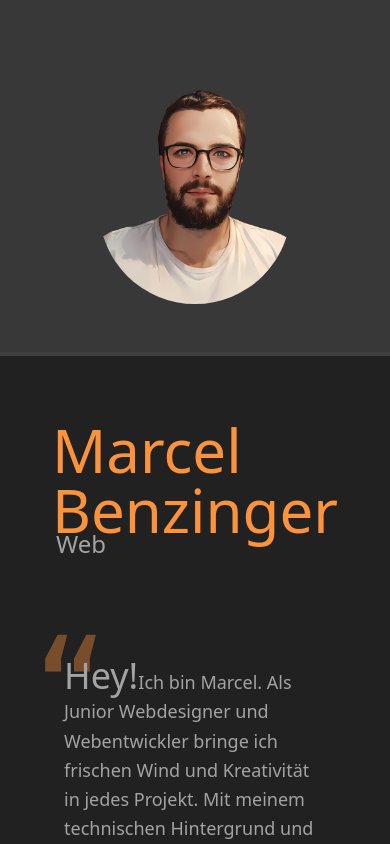
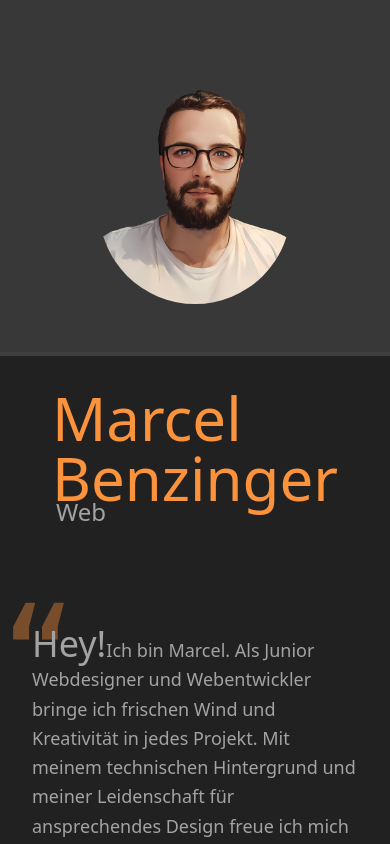
Before and after one commit to marbenz2/marbenz-webdesign, a React (Vite) app: page / in a window 390 px wide. Shown: the top 844 px of the page. Built offline with nearby package versions, Linux system fonts and the light colour scheme.

Commit message:
refactor: Update layout structure in App component

```diff
--- a/src/App.tsx
+++ b/src/App.tsx
@@ -16,7 +16,7 @@ function App() {
           </div>
         </section>
         <section className="flex flex-col items-center w-full lg:w-2/3">
-          <div className="flex flex-col w-full max-w-5xl lg:min-h-screen gap-24 justify-between lg:gap-64 p-16">
+          <div className="flex flex-col w-full max-w-5xl lg:min-h-screen gap-24 justify-between lg:gap-64 p-8 md:p-16">
             <Title />
             <About />
             <div className="flex flex-col md:flex-row lg:flex-col 2xl:flex-row gap-24 md:justify-between 2xl:justify-between">
@@ -24,7 +24,7 @@ function App() {
               <Social />
             </div>
           </div>
-          <div className="flex flex-col lg:min-h-screen justify-center w-full max-w-5xl p-16">
+          <div className="flex flex-col lg:min-h-screen justify-center w-full max-w-5xl p-8 md:p-16">
             <Projects />
           </div>
           <Footer />
```
